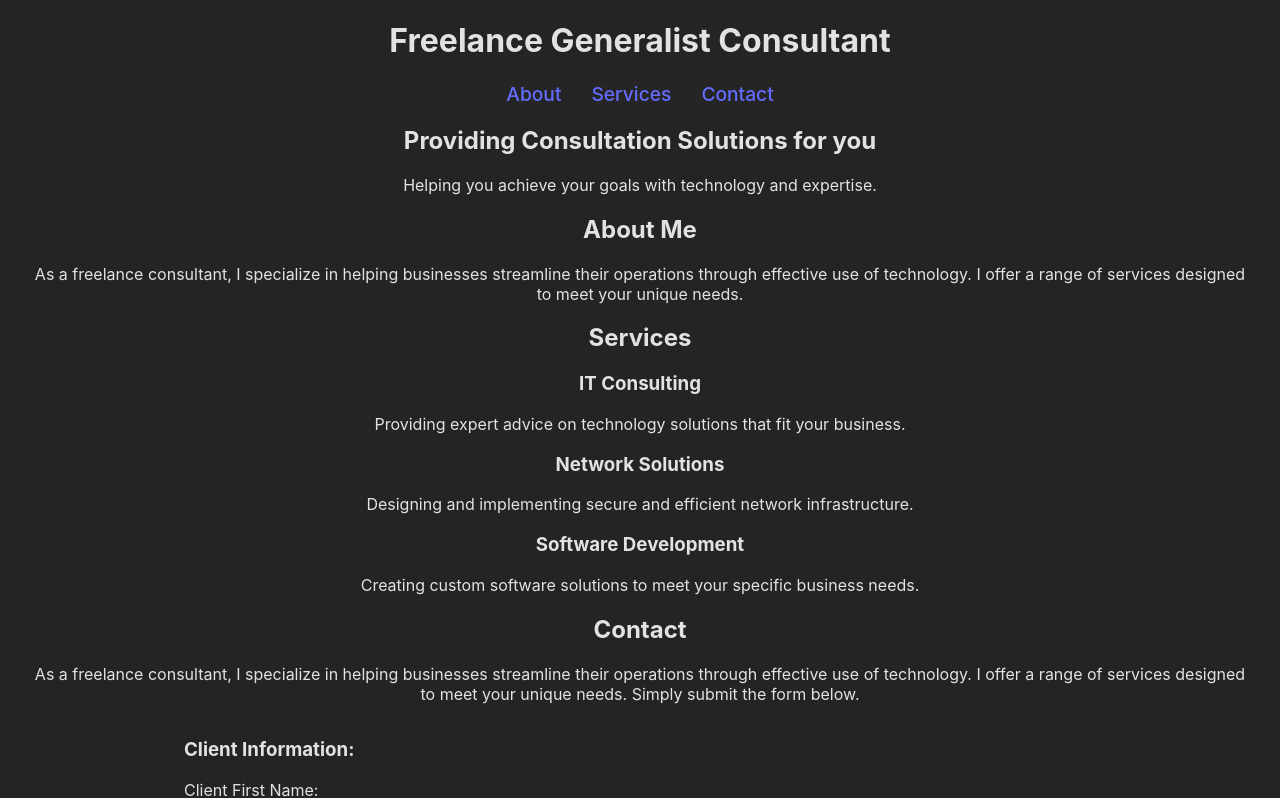
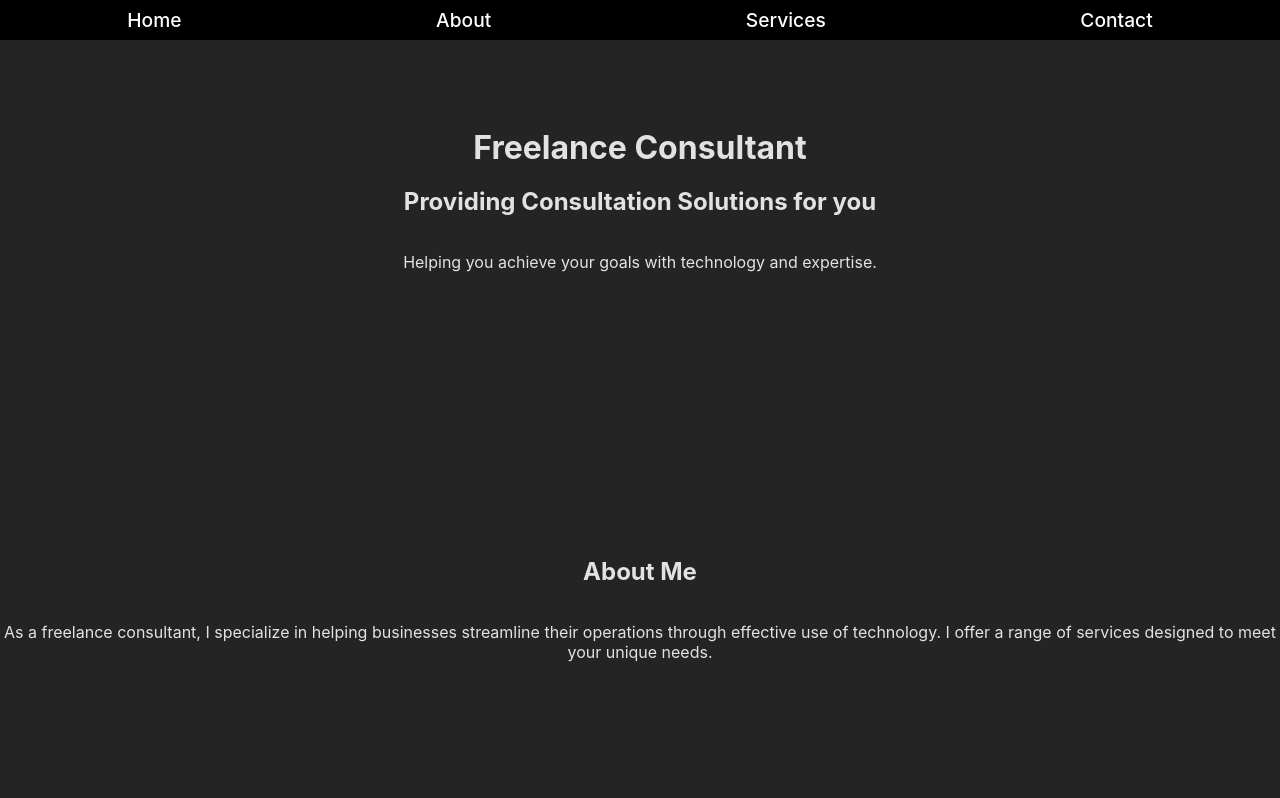
Before and after one commit to samglz10/consultant-portal, a React (Vite) app: page / in a window 1280 px wide. Shown: the top 798 px of the page. Built offline with nearby package versions, Linux system fonts and the light colour scheme.

Commit message:
Navbar fixed

```diff
--- a/package.json
+++ b/package.json
@@ -11,7 +11,8 @@
   },
   "dependencies": {
     "react": "^18.3.1",
-    "react-dom": "^18.3.1"
+    "react-dom": "^18.3.1",
+    "uuid": "^10.0.0"
   },
   "devDependencies": {
     "@eslint/js": "^9.9.0",
--- a/src/App.css
+++ b/src/App.css
@@ -1,7 +1,6 @@
 #root {
-  max-width: 1280px;
+  width: 100%;
   height: 100%;
   margin: 0 auto;
-  padding: 2rem;
   text-align: center;
 }
--- a/src/App.jsx
+++ b/src/App.jsx
@@ -1,6 +1,7 @@
 //import { useState } from 'react'
 import './App.css'
 import Home from './assets/HomePage'
+import NavBar from './assets/Navbar'
 
 function App() {
 
--- a/src/assets/HomePage.jsx
+++ b/src/assets/HomePage.jsx
@@ -4,16 +4,14 @@ import WorkOrderForm from "./WorkForm"
 const Home = ()=>{
     return (
         <>
-    <header>
-        <h1>Freelance Generalist Consultant</h1>
-        <NavBar/>
+    <NavBar style={{ position: 'sticky'}}/>
+    <header id="home">
+        <div className="container">
+                <h1>Freelance Consultant</h1>
+                <h2>Providing Consultation Solutions for you</h2>
+                <p>Helping you achieve your goals with technology and expertise.</p>
+        </div>
     </header>
-    <section id="showcase">
-        <div className="showcase-container">
-            <h1>Providing Consultation Solutions for you</h1>
-            <p>Helping you achieve your goals with technology and expertise.</p>
-        </div>
-    </section>
     <section id="about" className="container">
         <h2>About Me</h2>
         <div className="box">
--- a/src/assets/Navbar.jsx
+++ b/src/assets/Navbar.jsx
@@ -1,6 +1,7 @@
 const NavBar = ()=>{
     return(
         <nav>
+            <a href="#home">Home</a>
             <a href="#about">About</a>
             <a href="#services">Services</a>
             <a href="#contact">Contact</a>
--- a/src/assets/WorkForm.jsx
+++ b/src/assets/WorkForm.jsx
@@ -1,8 +1,10 @@
 import { useState } from "react";
+//import { v4 as uuidv4 } from 'uuid';
+import { v1 as uuidv1 } from 'uuid';
 
 const WorkOrderForm =()=>{
     const [formData, setFormData] = useState({
-        id:'',
+        id: uuidv1(),
         clientFirstName:'',
         clientLastName:'',
         clientAddress: '',
@@ -23,11 +25,12 @@ const WorkOrderForm =()=>{
 
     const handleSubmit = (e) => {
         e.preventDefault(); // Prevent the default form submission behavior
+        alert('Submitted!')
         console.log('Form Data:', formData);
         // Here you could do something with the form data, like sending it to an API
       };
     return (
-    <form id="workOrderForm">
+    <form id="workOrderForm" onSubmit={handleSubmit}>
     <div className="work-container">
         <h3>Client Information:</h3>
             <label htmlFor="clientFirstName">Client First Name:  </label>
@@ -104,8 +107,8 @@ const WorkOrderForm =()=>{
                 onChange={handleInputChange}
                 required/>
      </div>
-        <button type="button">Submit Work Order</button>
-    </form>
+        <button type="submit" >Submit Work Order</button>
+    </form >
 )
 }
 export default WorkOrderForm;
--- a/src/index.css
+++ b/src/index.css
@@ -22,6 +22,10 @@ body {
   min-width: 320px;
   height: 100%;
 }
+h1{
+  margin: 0;
+}
+
 a {
   font-weight: 500;
   color: #646cff;
@@ -61,12 +65,19 @@ form {
   flex-direction: column;
 }
 nav{
-display: flex;
-justify-content: center;
-background: #252525;
+  display: flex;
+  justify-content: space-around;
+  align-items: center;
+  background: #252525;
+  position:fixed;
+  overflow: hidden;
+  height: 5%;
+  width: 100%;
+  z-index: 1000;
+  background-color: black;
 }
 nav a {
-  color: #646cff;
+  color: #ffffff;
   text-decoration: wavy;
   margin: 0 15px;
   font-size: 1.2em;
@@ -82,3 +93,25 @@ nav a:hover {
 span{
   font-size: x-0small;
 }
+
+header{
+  width: 100%;
+}
+
+.container{
+  display: flex;
+  flex-direction: column;
+  align-content: center;
+  justify-content: center;
+  height: 80%;
+}
+
+.box{
+  display: flex;
+  flex-direction: column;
+  align-items: center;
+}
+
+header{
+  margin-top: 10%;
+}
```
Also changed, not shown: 1 other file (tests, documents, lock files or other folders).
